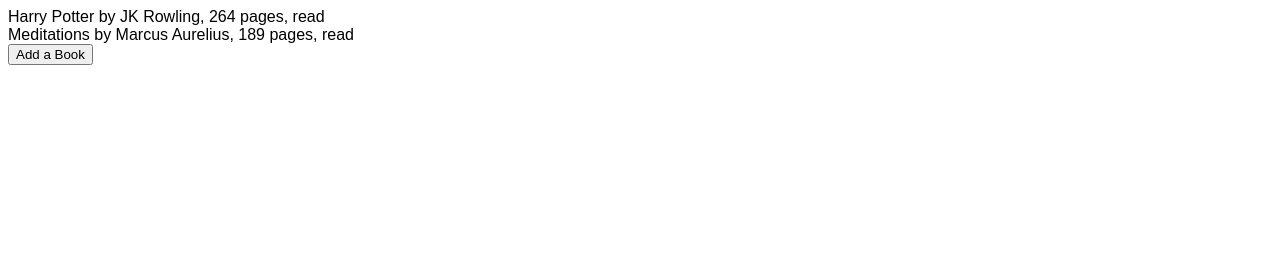
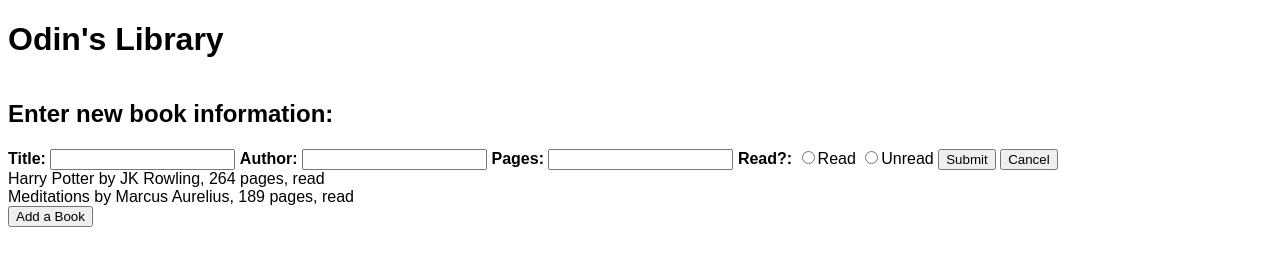
Before and after one commit to Jonjo15/library, a plain HTML site: page index.html in a window 1280 px wide. Both pictures are taken after a click on the button "Add a Book". Drawn offline with Linux system fonts and the light colour scheme.

Commit message:
Made the pop-up form

```diff
--- a/index.html
+++ b/index.html
@@ -7,6 +7,35 @@
     <link rel="stylesheet" type="text/css" href="styles.css">
 </head>
 <body>
+    <h1>Odin's Library</h1>
+    <div class="form">
+        <form>
+            <h2>Enter new book information:</h2>
+            <label for="title">
+                <strong>Title:</strong>
+            </label>
+            <input type="text" name="author" required>
+            <label for="author">
+                <strong>Author:</strong>
+            </label>
+            <input type="text" name="pages" required>
+            <label for="pages">
+                <strong>Pages:</strong>
+            </label>
+            <input type="text" name="pages" required>
+            <label for="read-status">
+                <strong>Read?:</strong>
+            </label>
+            <label for="read">
+                <input value="read" type="radio" name="read-status">Read
+            </label>
+            <label for="unread">
+                <input value="unread" type="radio" name="read-status">Unread
+            </label>
+            <button id="submit" type="submit">Submit</button>
+            <button id="cancel" type="submit">Cancel</button>
+        </form>
+    </div>
     <div class="books"></div>
     <button id="addBook">Add a Book</button>
     <script src="script.js"></script>
--- a/script.js
+++ b/script.js
@@ -3,11 +3,21 @@
 let bookTitle = null;
 let bookPages = null;
 let bookRead = null;*/
+let form = document.querySelector(".form");
+form.style.display = "none"; //hides the form
 let books = document.querySelector(".books");
 let book1 = new Book("Harry Potter", "JK Rowling", 264, true);
 let book2 = new Book("Meditations", "Marcus Aurelius", 189, true);
 myLibrary.push(book1);
 myLibrary.push(book2);
+let submit = document.querySelector("#submit");
+let cancel = document.querySelector("#cancel");
+submit.addEventListener("click", (e) => {
+    submitData(); //finish this
+});
+cancel.addEventListener("click", (e) => {
+    cancelSubmission(); // finish this
+});
 let addBook = document.querySelector("#addBook");
 addBook.addEventListener("click", (e) => {
     displayForm(); //write this function
@@ -49,9 +59,12 @@
     div.textContent = book.info();
     books.appendChild(div);
 }
-
 function displayForm() {
-   /* let div = document.createElement("div");
+    form.style.display = "flex";
+}
+/*
+function displayForm() {
+    let div = document.createElement("div");
     let d1 = document.createElement("div");
     let d2 = document.createElement("div");
     let d3 = document.createElement("div");
@@ -72,5 +85,14 @@
     div.appendChild(d2);
     div.appendChild(d3);
     div.appendChild(d4);
- */
+    d1.appendChild(p1);
+    d1.appendChild(titleInput);
+    d2.appendChild(p2);
+    d2.appendChild(authorInput);
+    d3.appendChild(p3);
+    d3.appendChild(pagesInput);
+    d4.appendChild(p4);
+    d4.appendChild(readInput);
+    form.appendChild(div);
 }
+displayForm(); */
```
